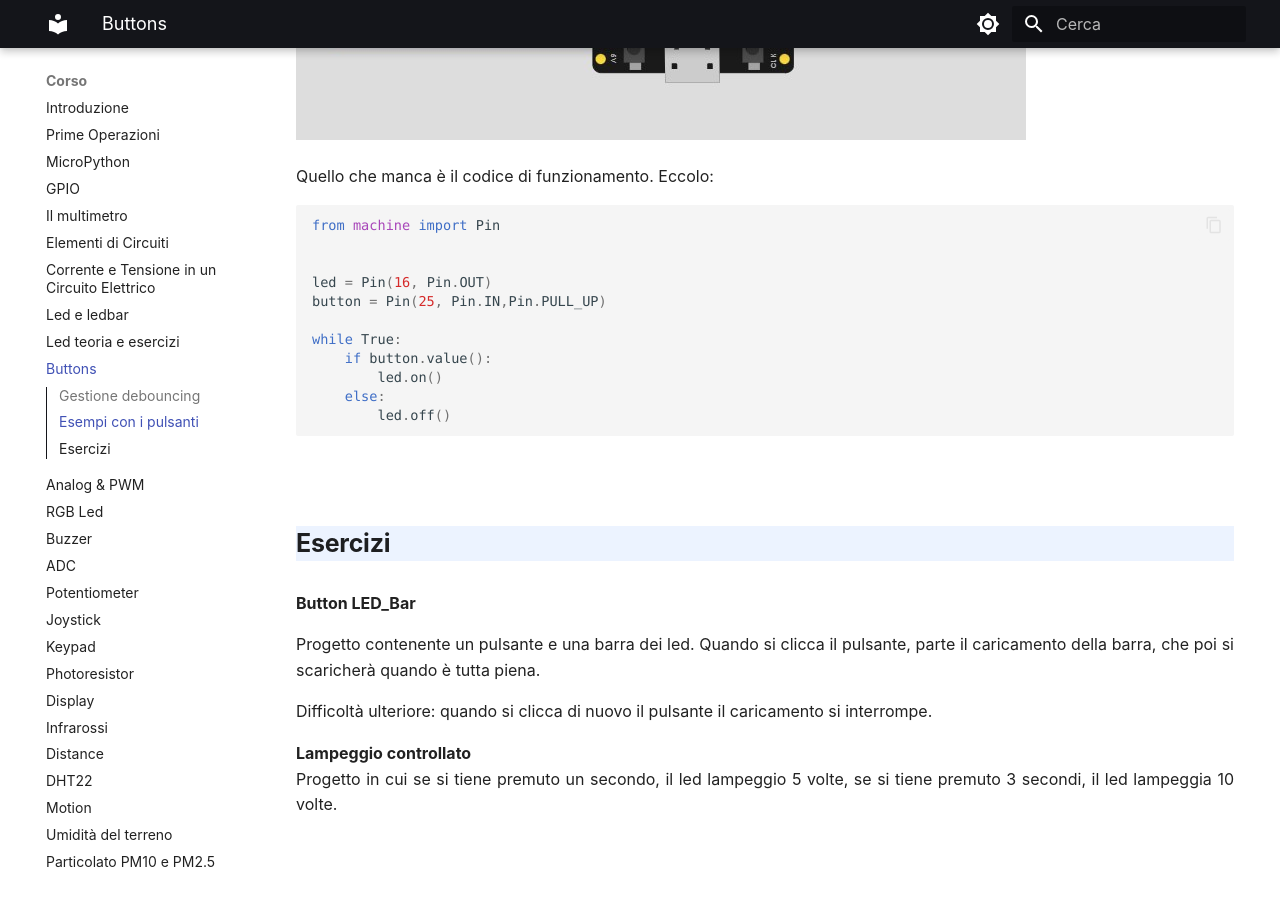
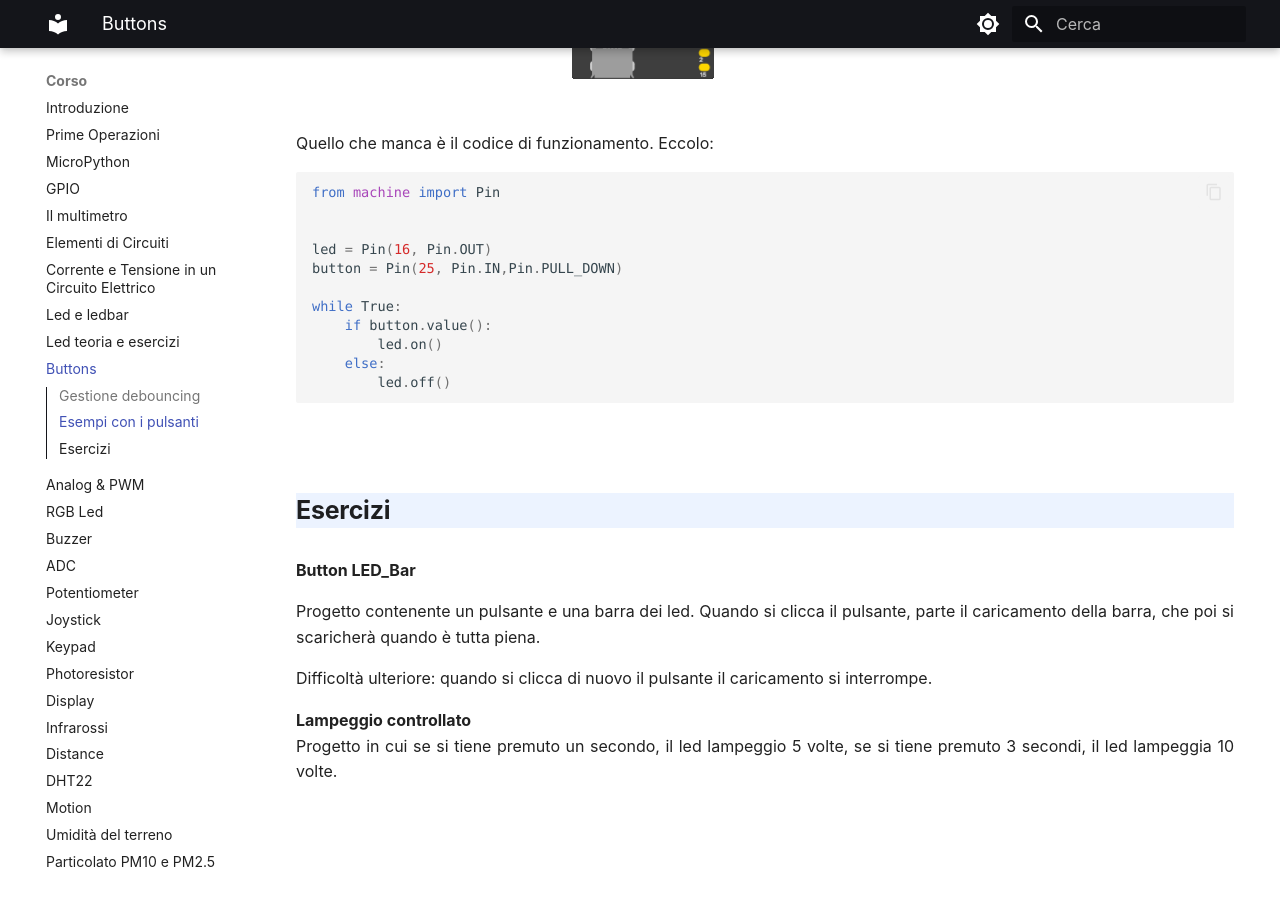
Before and after one commit to dvjlabs/esp32_course, an MkDocs documentation site: the page built from docs/corso/12_buttons.md, in a window 1280 px wide and 900 px high, scrolled down 3651 px. Built offline with MkDocs 1.6.1 and Material for MkDocs 9.7.7, drawn with Linux system fonts in a browser that asks for light colours.

Commit message:
button led: image && code

```diff
--- a/docs/corso/12_buttons.md
+++ b/docs/corso/12_buttons.md
@@ -84,7 +84,7 @@
 Vediamo lo schema elettrico del progetto (ricordate che nel simulatore si può evitare di mettere il pullup):
 
 
-![Schema LED Button](images/pulsante_led.jpg)
+![Schema LED Button](images/button_led.png)
 
 
 Quello che manca è il codice di funzionamento. Eccolo:
@@ -94,7 +94,7 @@
 
 
 led = Pin(16, Pin.OUT)
-button = Pin(25, Pin.IN,Pin.PULL_UP)
+button = Pin(25, Pin.IN,Pin.PULL_DOWN)
 
 while True:
     if button.value():
```
Also changed, not shown: docs/corso/images/button_led.png (added).
